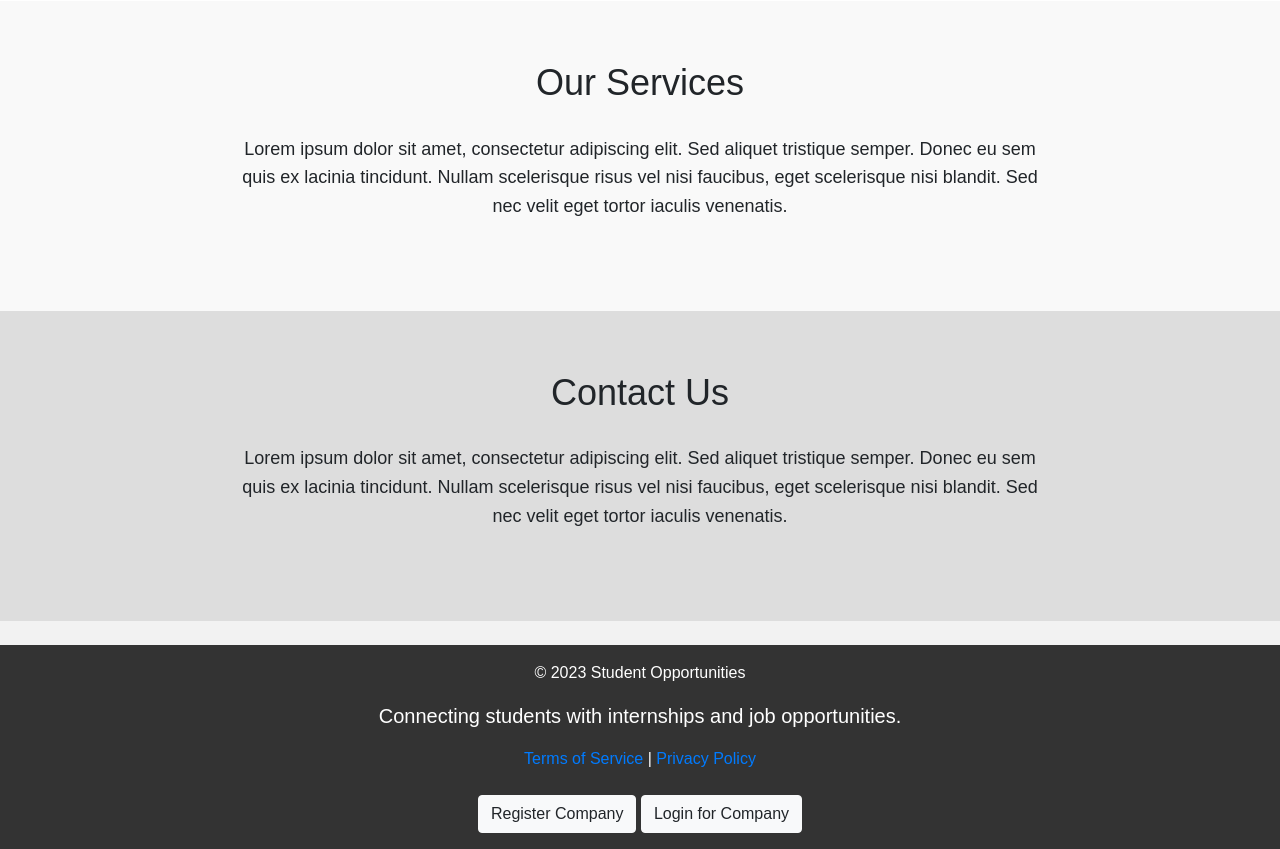
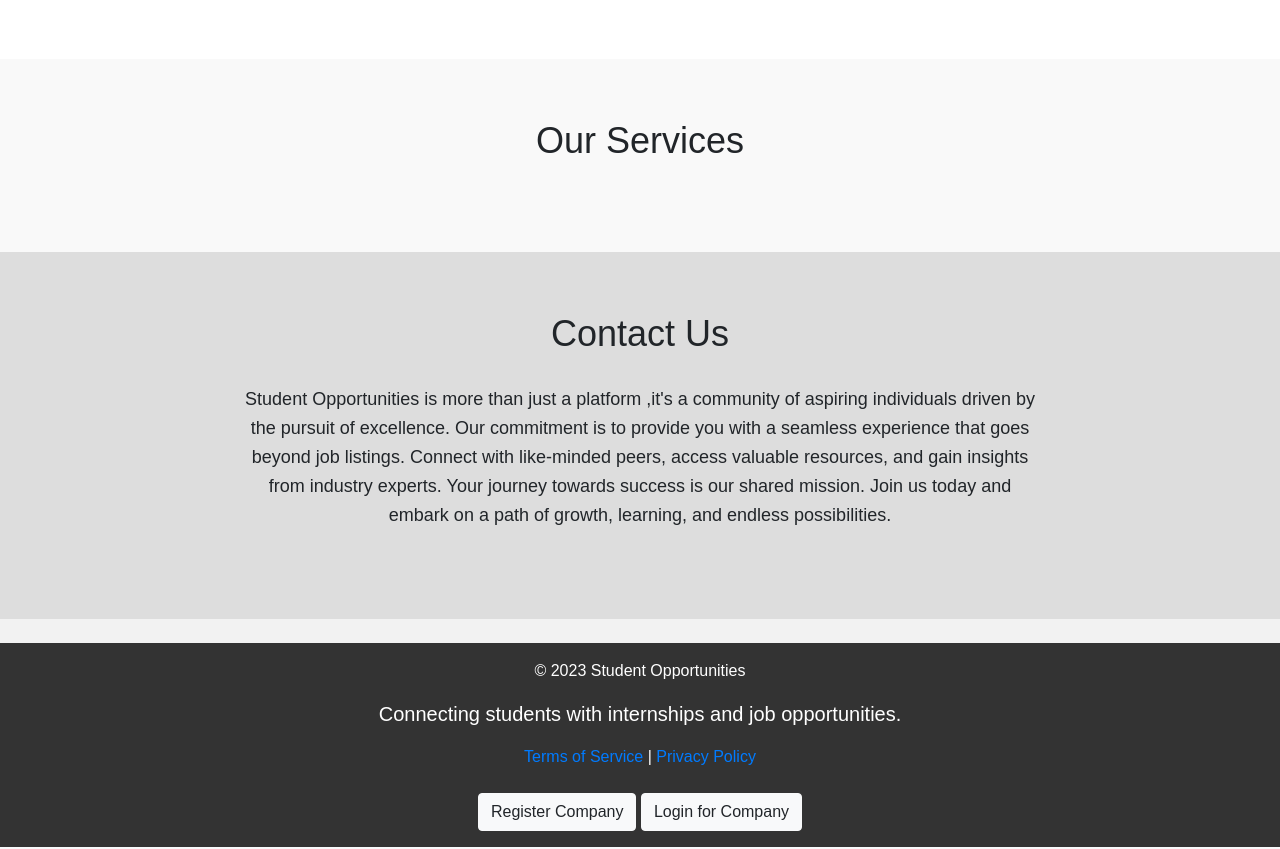
Before and after one commit to kalibbalajohnson/job_app, a Flask app: page / in a window 1280 px wide. Shown: the part 1575-2424 px from the top of the page. Run offline with Flask 3, Linux system fonts and the light colour scheme; some libraries are stand-ins or nearby versions.

Commit message:
change in home.html

```diff
--- a/templates/home.html
+++ b/templates/home.html
@@ -229,9 +229,9 @@
         <div class="hero-content">
             <h2>Discover New Opportunities</h2>
             <p>
-                Lorem ipsum dolor sit amet, consectetur adipiscing elit. Sed aliquet tristique semper. Donec eu sem
-                quis ex lacinia tincidunt. Nullam scelerisque risus vel nisi faucibus, eget scelerisque nisi blandit.
-                Sed nec velit eget tortor iaculis venenatis.
+                Welcome to Student Opportunities, a platform designed to bridge the gap between students and valuable career prospects.
+                 We understand the journey you're on and the importance of finding meaningful opportunities that align with your aspirations.
+                 Our mission is to provide you with a curated selection of internships and job openings, empowering you to take the first steps towards a successful future. Explore, apply, and embark on a journey of growth with us.
             </p>
             <a href="{{url_for('login1')}}" class="cta-button">View Jobs</a>
         </div>
@@ -240,10 +240,9 @@
     <section class="about" id="about">
         <h2>About Us</h2>
         <p>
-            Nulla bibendum erat eu dignissim placerat. Suspendisse potenti. Vivamus at auctor lectus. Proin vel
-            tincidunt lorem, quis aliquet tortor. Proin vel mi vel nisl iaculis egestas at vel augue. Cras non
-            rhoncus mauris. Aenean scelerisque blandit dolor, eu ultrices sapien ultrices id. Quisque a felis eget
-            urna sodales convallis.
+            At Student Opportunities, we believe in empowering students to thrive in the competitive landscape of career growth. Our dynamic platform creates an environment where your ambitions can flourish.
+            With unwavering support and curated opportunities, you'll be able to unlock your potential and embark on a journey towards a rewarding career.
+            We understand the value of hands-on experiences, and our platform is your gateway to internships and job openings that align with your goals.
         </p>
         <div id="carouselExampleAutoplaying" class="carousel slide" data-bs-ride="carousel" data-bs-interval="3000">
             <div class="carousel-inner">
@@ -269,7 +268,12 @@
                         <p>This is the caption for Image 4.</p>
                     </div>
                 </div>
-
+                <p>
+                    Our platform is designed with your success in mind.
+                    We understand that each student's journey is unique, and that's why we offer a diverse range of opportunities to cater to your individual interests and aspirations.
+                    Whether you're seeking a hands-on internship, a part-time job, or a launchpad for your career, Student Opportunities has you covered.
+                     Your growth is our priority, and we're here to help you navigate the path to your professional aspirations.
+                </p>
                     <div class="carousel-item ">
                     <img src="../static/files/images/1.jpg" class="d-block w-100" alt="Image 1">
                     <div class="carousel-caption">
@@ -289,19 +293,15 @@
 
     <section class="services" id="services">
         <h2>Our Services</h2>
-        <p>
-            Lorem ipsum dolor sit amet, consectetur adipiscing elit. Sed aliquet tristique semper. Donec eu sem
-            quis ex lacinia tincidunt. Nullam scelerisque risus vel nisi faucibus, eget scelerisque nisi blandit.
-            Sed nec velit eget tortor iaculis venenatis.
-        </p>
+
     </section>
 
     <section class="contact" id="contact">
         <h2>Contact Us</h2>
         <p>
-            Lorem ipsum dolor sit amet, consectetur adipiscing elit. Sed aliquet tristique semper. Donec eu sem
-            quis ex lacinia tincidunt. Nullam scelerisque risus vel nisi faucibus, eget scelerisque nisi blandit.
-            Sed nec velit eget tortor iaculis venenatis.
+            Student Opportunities is more than just a platform ,it's a community of aspiring individuals driven by the pursuit of excellence.
+            Our commitment is to provide you with a seamless experience that goes beyond job listings. Connect with like-minded peers, access valuable resources, and gain insights from industry experts.
+            Your journey towards success is our shared mission. Join us today and embark on a path of growth, learning, and endless possibilities.
         </p>
     </section>
 
```
